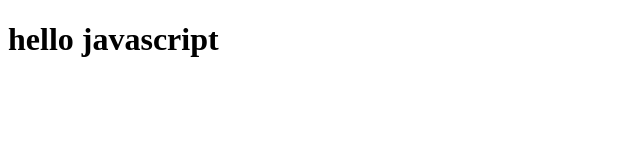
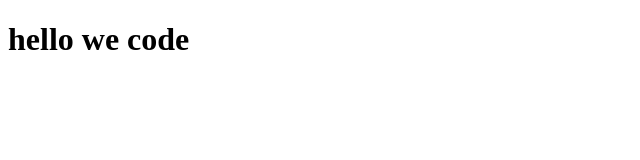
Before and after one commit to Farmankhan4099/wecodeacademy, a plain HTML site: page index.html in a window 1280 px wide. Shown: the whole page, without its empty margins (0-640 px from the left). Drawn offline with Linux system fonts and the light colour scheme.

Commit message:
sajid khan new chenges

```diff
--- a/index.html
+++ b/index.html
@@ -7,7 +7,7 @@
     <title>while loop</title>
   </head>
   <body>
- <h1> hello javascript</h1>
+ <h1> hello we code</h1>
     <script src="script.js"></script>
   </body>
 </html>
```
